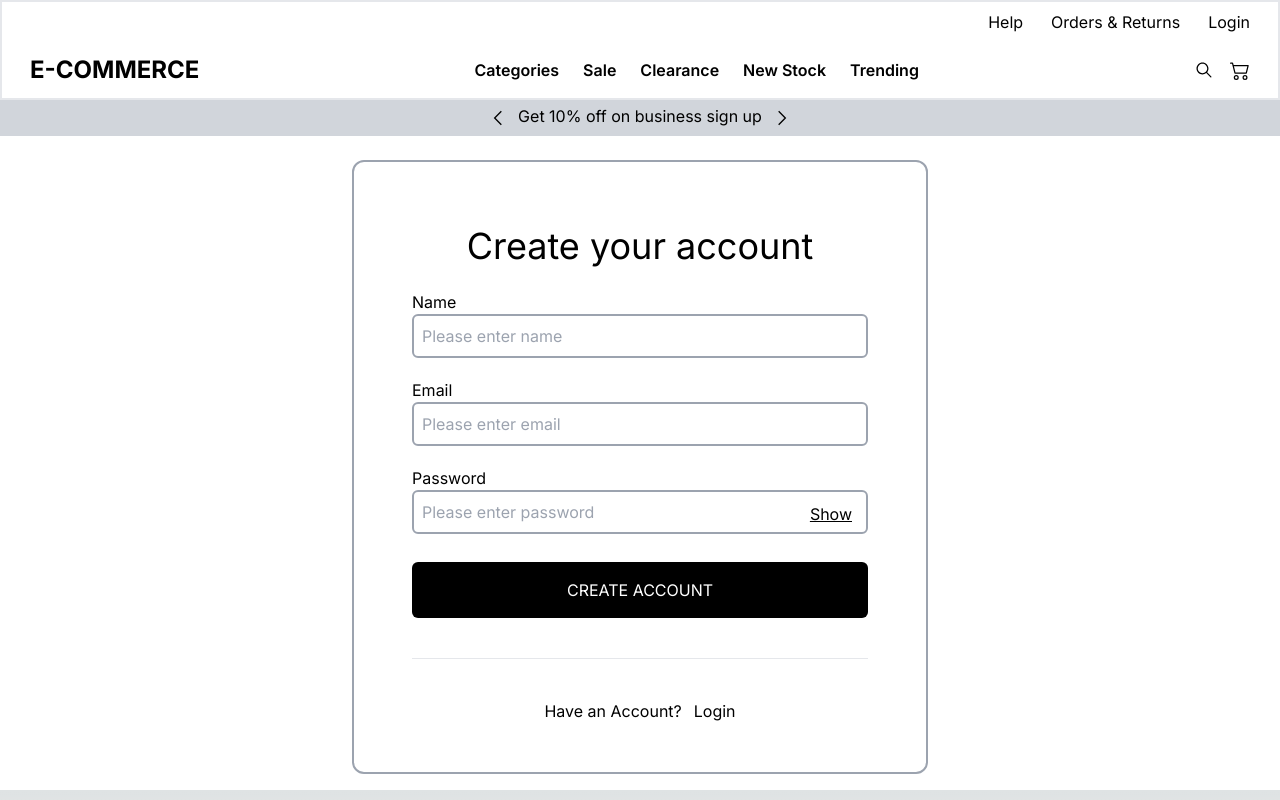
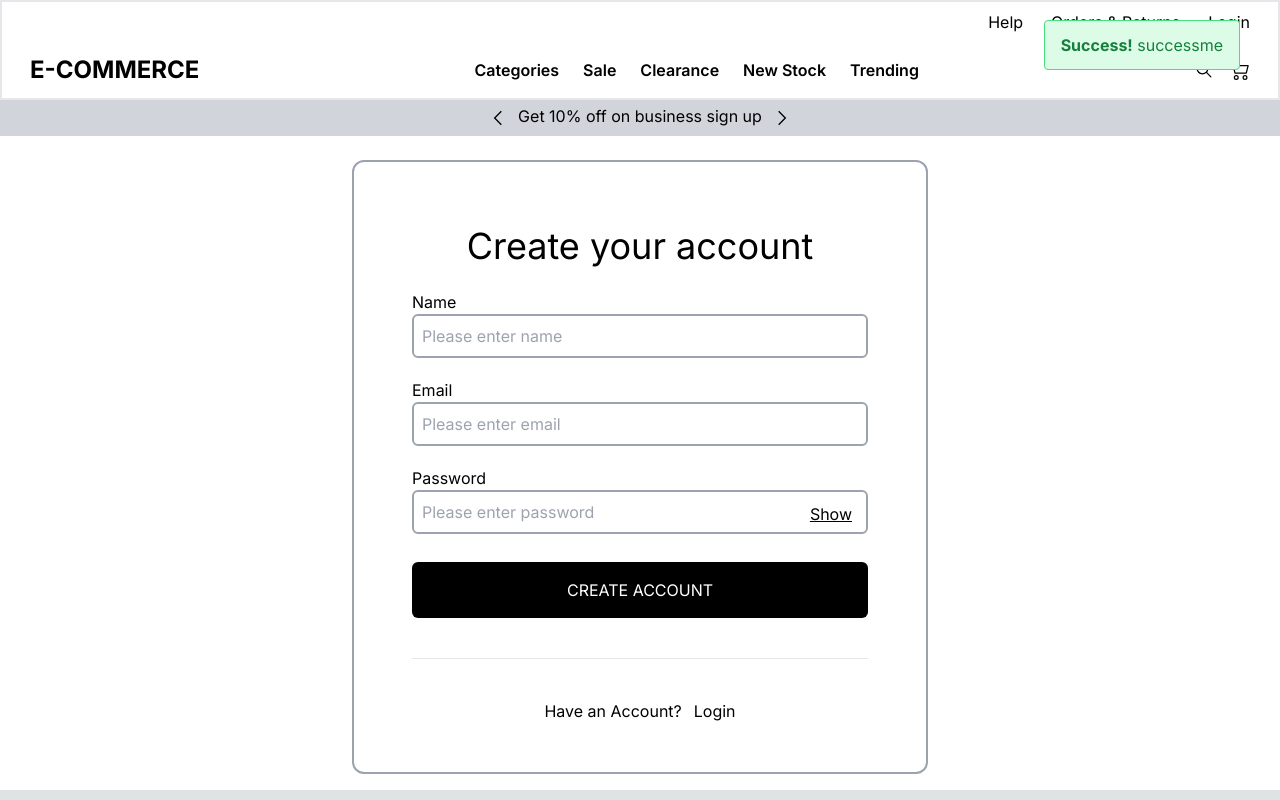
Before and after one commit to mohdasifabid/e-commerce-app, a Next.js app: page /create-account in a window 1280 px wide. Built offline with nearby package versions, Linux system fonts and the light colour scheme.

Commit message:
Alerts in progress

```diff
--- /dev/null
+++ b/app/alerts/errorAlert.tsx
@@ -0,0 +1,15 @@
+import React from "react";
+
+const SuccessAlert = ({ message }: { message: string | "" }) => {
+  return (
+    <div
+      className="bg-green-100 border border-green-400 text-green-700 px-4 py-3 rounded  z-20 fixed right-10 top-5"
+      role="alert"
+    >
+      <strong className="font-bold">Success!</strong>
+      <span className="block sm:inline"> {message}</span>
+    </div>
+  );
+};
+
+export default SuccessAlert;
--- a/app/ui/login.tsx
+++ b/app/ui/login.tsx
@@ -13,7 +13,6 @@ export const Login = (props: any) => {
     string,
     React.Dispatch<React.SetStateAction<string>>
   ] = useState("");
-
   const [password, setPassword]: [
     string | number,
     React.Dispatch<React.SetStateAction<any>>
@@ -28,7 +27,10 @@ export const Login = (props: any) => {
     if (res.status === 200) {
       localStorage.setItem("authToken", res.data.token);
       localStorage.setItem("userInfo", JSON.stringify(res.data.currentUser));
+      localStorage.setItem("success", res.data.success);
       router.push("/categories");
+    } else {
+      localStorage.setItem("error", res.data.error);
     }
   };
 
--- a/app/ui/navbar.tsx
+++ b/app/ui/navbar.tsx
@@ -6,6 +6,7 @@ import { BsCart2 } from "react-icons/bs";
 import useAuth from "../lib/useAuth";
 import { DiscountBar } from "./discountBar";
 import loginLogoutHandler from "../lib/loginLogoutHandler";
+import SuccessAlert from "../alerts/errorAlert";
 
 export const Navbar = (props: any) => {
   const router = useRouter();
@@ -25,6 +26,7 @@ export const Navbar = (props: any) => {
 
   return (
     <nav className="fixed top-0 left-0 bg-white z-10 w-full h-100">
+      <SuccessAlert message={"successme"}/>
       <div className="flex flex-col border-2 w-full gap-4 pl-7 pr-7 ">
         <div className="flex justify-end pt-2">
           <div className="flex gap-7 ">
--- a/pages/api/login/index.ts
+++ b/pages/api/login/index.ts
@@ -12,7 +12,7 @@ const handler = async (req: NextApiRequest, res: NextApiResponse<ResponseData>)
         const currentUser = usersList?.find((item: { id: Number, email: string, password: string | number }) => item.email === email)
         const token = authenticateUser(email, password);
         if (token) {
-            res.status(200).json({ token, currentUser });
+            res.status(200).json({ token, currentUser, success: "Loggedin Successfully!" });
         } else {
             res.status(401).json({ error: "Invalid credentials" });
         }
```
Also changed, not shown: app/lib/useSuccessMsg.ts (added).
